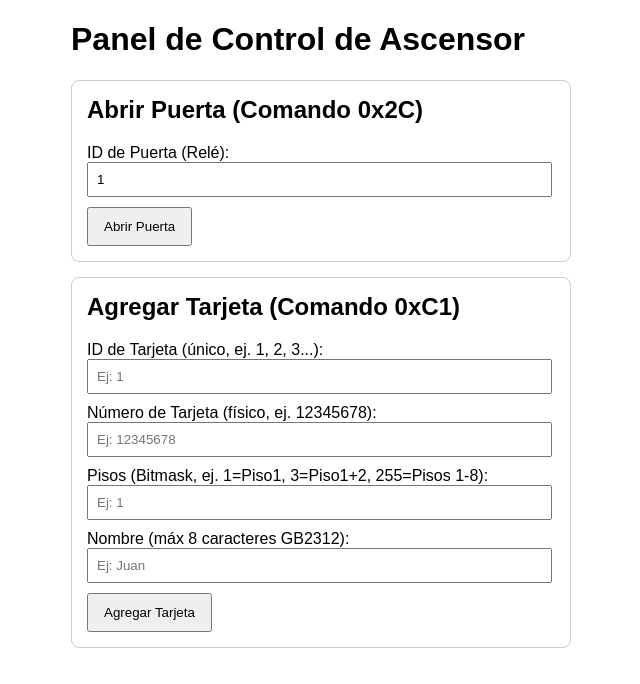
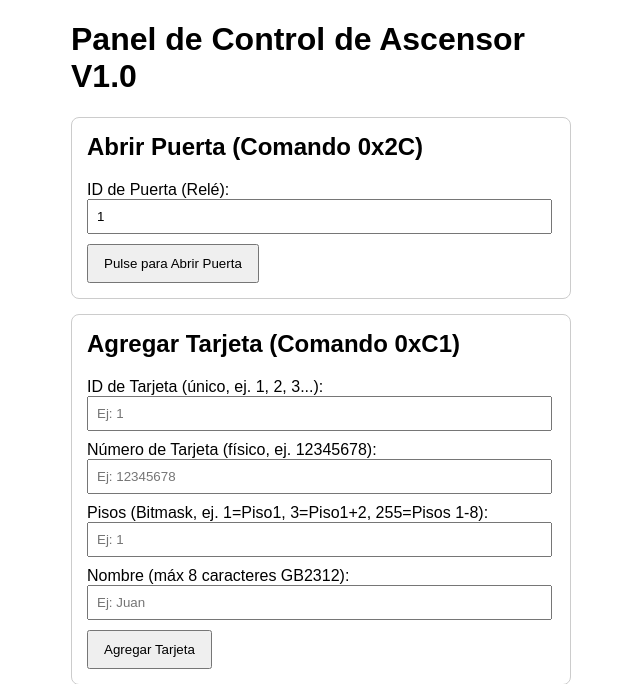
Before and after one commit to TechElectro/ElevatorControl, a Flask app: page / in a window 1280 px wide. Shown: the top 684 px of the page, without its empty margins (319-959 px from the left). Run offline with Flask 3, Linux system fonts and the light colour scheme.

Commit message:
se agregó version 1.0

```diff
--- a/templates/index.html
+++ b/templates/index.html
@@ -16,13 +16,13 @@
 </head>
 <body>
     <div class="container">
-        <h1>Panel de Control de Ascensor</h1>
+        <h1>Panel de Control de Ascensor V1.0</h1>
 
         <div class="control-group">
             <h2>Abrir Puerta (Comando 0x2C)</h2>
             <label for="door_id">ID de Puerta (Relé):</label>
             <input type="number" id="door_id" value="1">
-            <button onclick="openDoor()">Abrir Puerta</button>
+            <button onclick="openDoor()">Pulse para Abrir Puerta</button>
         </div>
 
         <div class="control-group">
```
